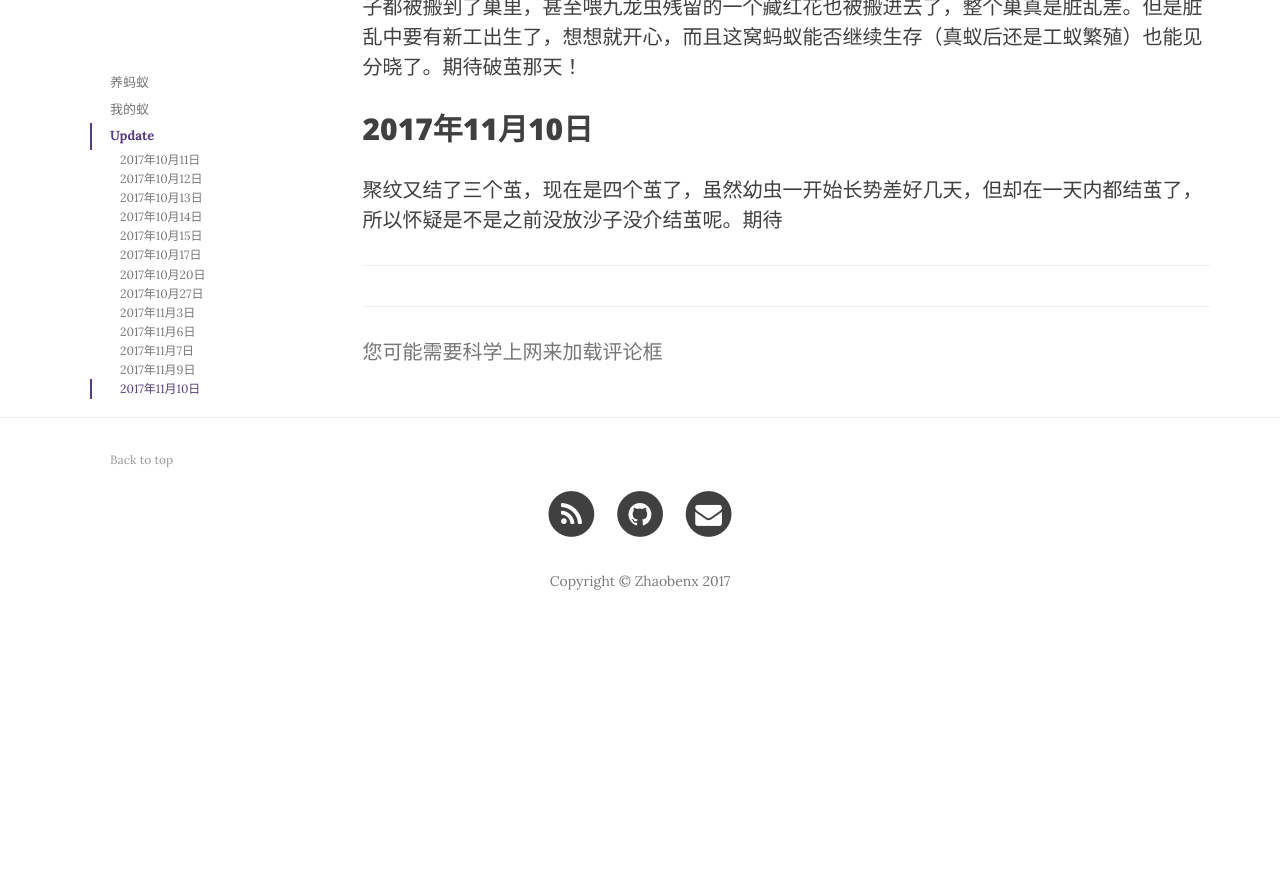
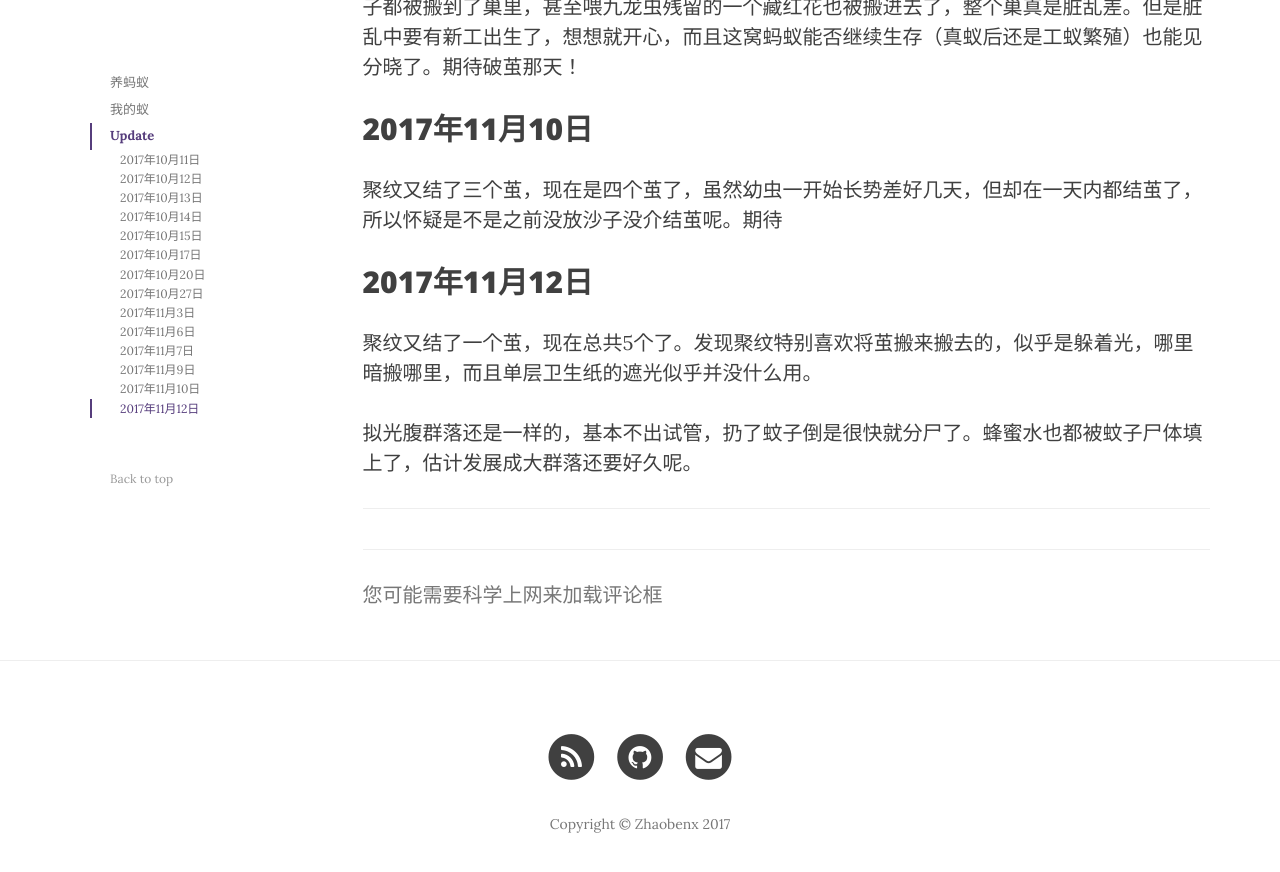
Before and after one commit to zhaobenx/zhaobenx.github.io, a Jekyll site: the page built from _posts/2017-10-10-love-ants.md, in a window 1280 px wide and 900 px high, scrolled down 6545 px. Shown: the top 872 px of the window. Built offline with Jekyll 4.4.1, drawn with Linux system fonts in a browser that asks for light colours; nearby versions of some CDN libraries; comment, search, counter and statistics services are not loaded; before the commit the page ends 7202 px from its top, so only the background shows below that.

Commit message:
Update 2017-10-10-love-ants.md

```diff
--- a/_posts/2017-10-10-love-ants.md
+++ b/_posts/2017-10-10-love-ants.md
@@ -153,3 +153,9 @@ published: true
 ## 2017年11月10日
 
 聚纹又结了三个茧，现在是四个茧了，虽然幼虫一开始长势差好几天，但却在一天内都结茧了，所以怀疑是不是之前没放沙子没介结茧呢。期待
+
+## 2017年11月12日
+
+聚纹又结了一个茧，现在总共5个了。发现聚纹特别喜欢将茧搬来搬去的，似乎是躲着光，哪里暗搬哪里，而且单层卫生纸的遮光似乎并没什么用。
+
+拟光腹群落还是一样的，基本不出试管，扔了蚊子倒是很快就分尸了。蜂蜜水也都被蚊子尸体填上了，估计发展成大群落还要好久呢。
```
